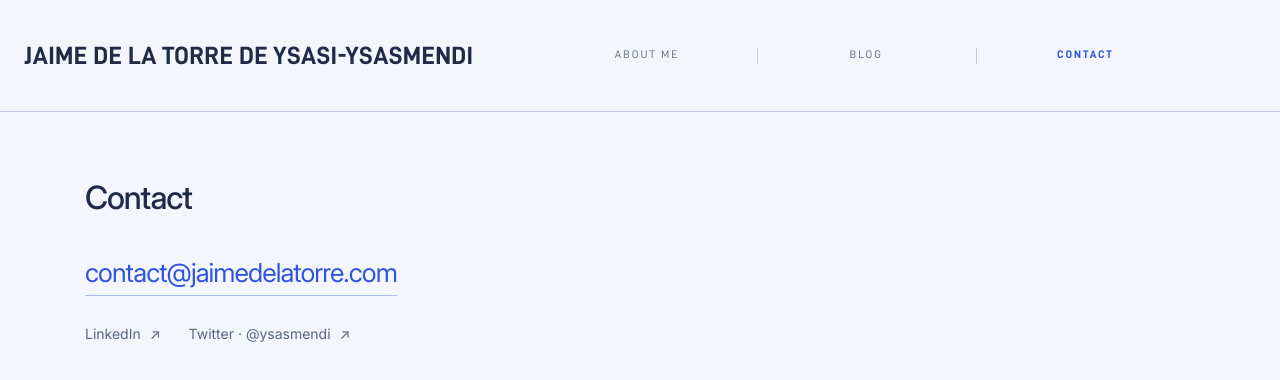
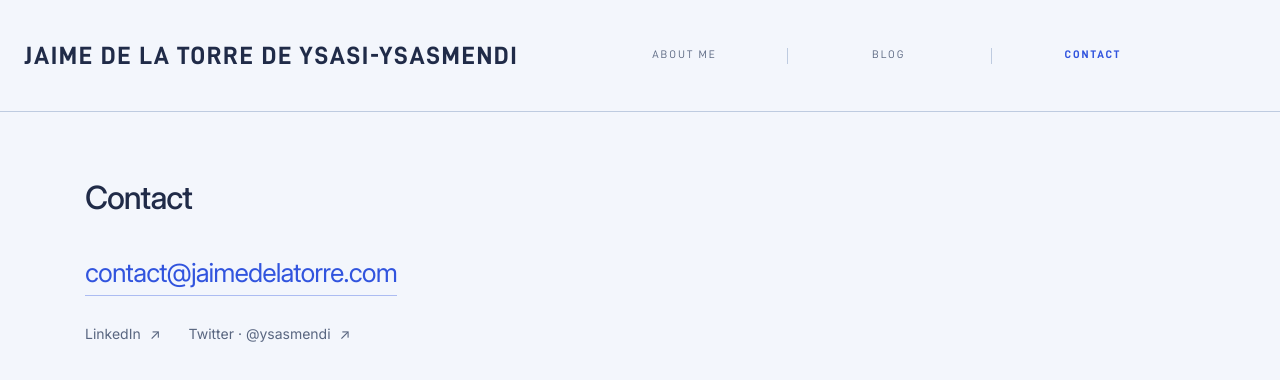
Before and after one commit to Ysasmendi/jaimedelatorre.com, an Eleventy site: page src/contact.njk in a window 1280 px wide. Built offline with nearby package versions, Linux system fonts and the light colour scheme; Eleventy itself is replaced by a stand-in of ours; files that its build step writes are made by us from their sources.

Commit message:
Increase name letter spacing in header

```diff
--- a/src/assets/style.css
+++ b/src/assets/style.css
@@ -19,7 +19,7 @@ h1, h2 { font-weight: 500; letter-spacing: -.035em; }
 .wrap { width: min(1110px, calc(100% - 112px)); margin-inline: auto; }
 .site-header { min-height: 112px; display: grid; grid-template-columns: auto minmax(0, 1fr); align-items: center; gap: clamp(32px, 5vw, 72px); border-bottom: 1px solid #becbe0; }
 .site-header.wrap { width: 100%; margin: 0; padding-left: 24px; padding-right: max(36px, (100vw - 1110px) / 2); font-family: D-DIN, 'Arial Narrow', sans-serif; }
-.wordmark { justify-self: start; font-size: 25px; line-height: 1.2; font-weight: 700; letter-spacing: .015em; white-space: nowrap; text-transform: uppercase; }
+.wordmark { justify-self: start; font-size: 25px; line-height: 1.2; font-weight: 700; letter-spacing: .065em; white-space: nowrap; text-transform: uppercase; }
 .site-header nav { display: grid; grid-template-columns: repeat(3, minmax(0, 1fr)); font-size: 11px; color: var(--muted); }
 .site-header nav a { position: relative; display: grid; place-items: center; min-height: 44px; padding: 8px 12px; white-space: nowrap; text-transform: uppercase; letter-spacing: .18em; }
 .site-header nav a + a::before { content: ''; position: absolute; left: 0; top: 14px; bottom: 14px; width: 1px; background: #becbe0; }
```
